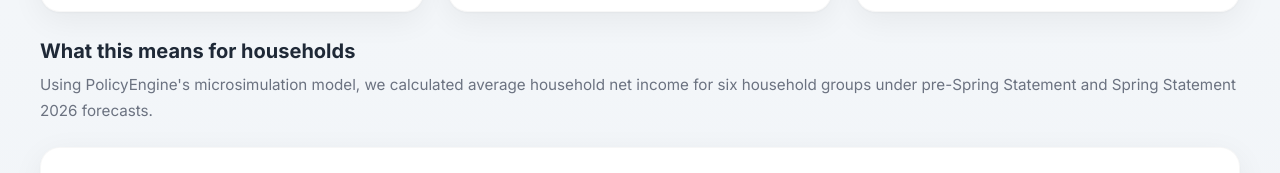
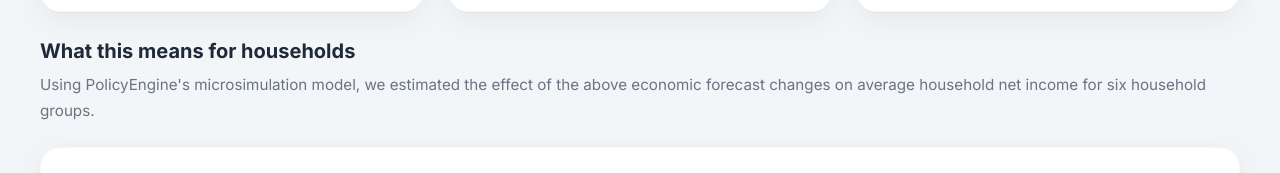
Before and after one commit to PolicyEngine/uk-spring-statement-analysis, a React (Vite) app in the folder dashboard/: page / in a window 1280 px wide. Shown: the part 1327-1500 px from the top of the page. Built offline with nearby package versions, Linux system fonts and the light colour scheme.

Commit message:
Clarify that household impacts result from forecast changes above
Co-Authored-By: Claude Opus 4.6 <noreply@anthropic.com>

```diff
--- a/dashboard/src/components/HouseholdImpact.jsx
+++ b/dashboard/src/components/HouseholdImpact.jsx
@@ -28,9 +28,9 @@ export default function HouseholdImpact({ stats, comparison }) {
       <div className="section-heading" style={{ animationDelay: "0.35s" }}>
         <h2>What this means for households</h2>
         <p>
-          Using PolicyEngine's microsimulation model, we calculated average
-          household net income for six household groups under pre-Spring
-          Statement and Spring Statement 2026 forecasts.
+          Using PolicyEngine's microsimulation model, we estimated the effect
+          of the above economic forecast changes on average household net
+          income for six household groups.
         </p>
       </div>
 
```
